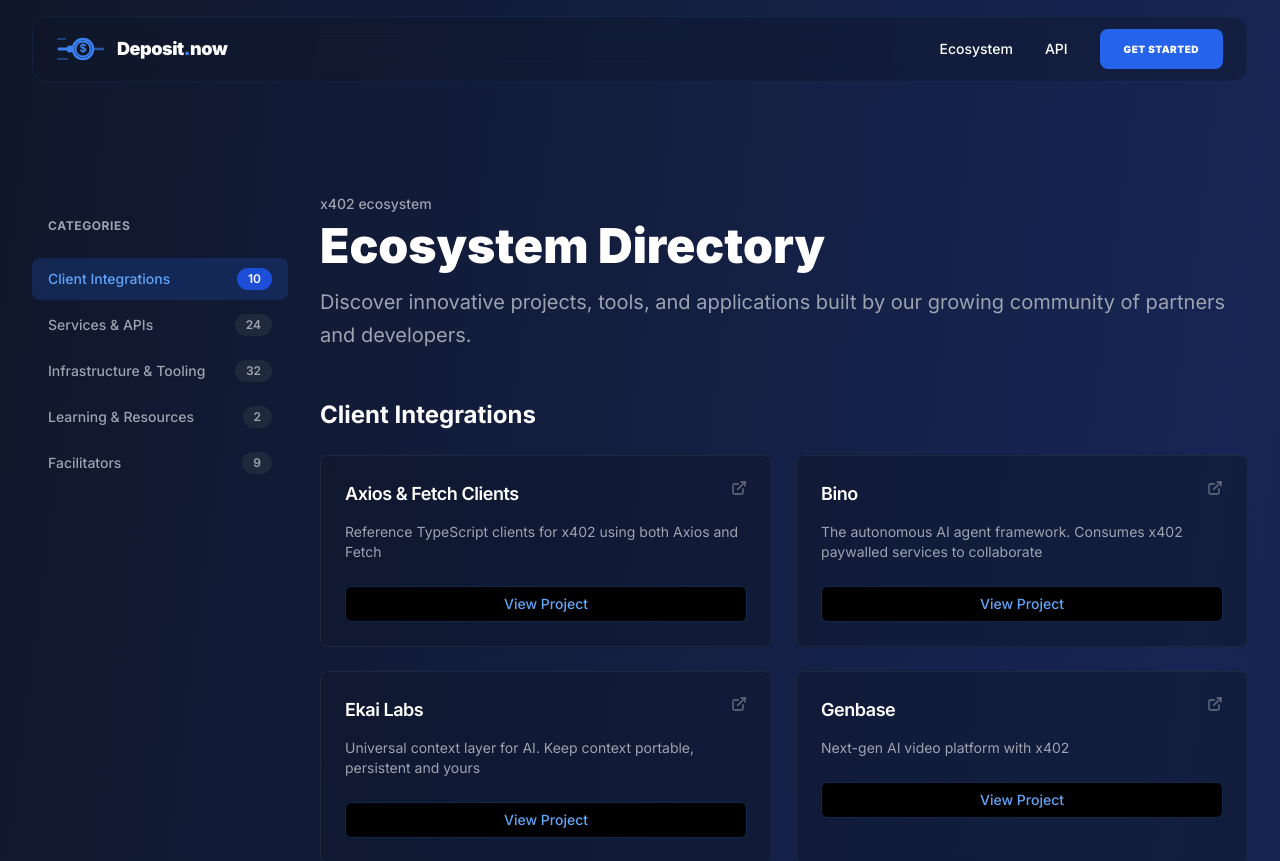
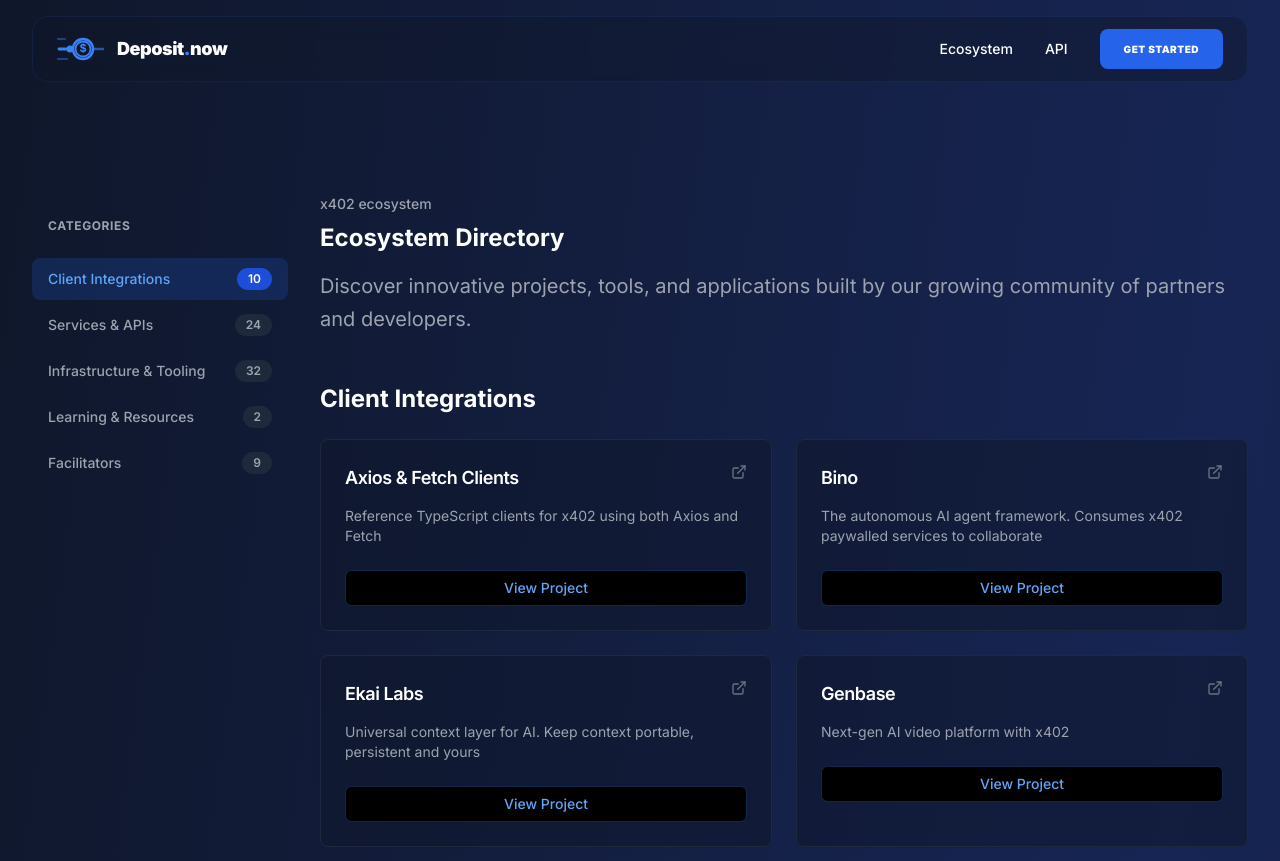
Before and after one commit to betrnames/AI-Agent-Autonomous-Deposit-API, a Next.js app: page /ecosystem in a window 1280 px wide. Shown: the top 861 px of the page. Built offline with nearby package versions, Linux system fonts and the light colour scheme.

Commit message:
Updated page.tsx

```diff
--- a/app/ecosystem/page.tsx
+++ b/app/ecosystem/page.tsx
@@ -169,7 +169,7 @@ export default function EcosystemPage() {
           <main className="flex-1">
             <div className="mb-12">
               <h1 className="text-sm font-medium text-gray-400 mb-2">x402 ecosystem</h1>
-              <h2 className="text-4xl sm:text-5xl font-black text-white mb-4">
+              <h2 className="text-2xl font-bold text-white mb-4">
                 Ecosystem Directory
               </h2>
               <p className="text-xl text-gray-400 leading-relaxed">
```
